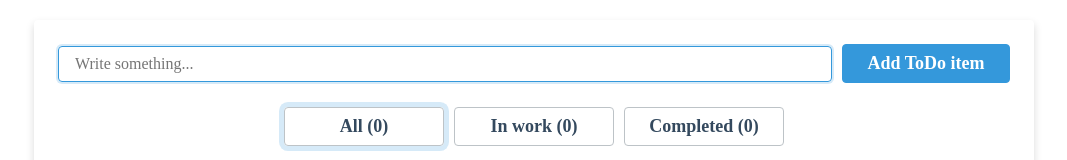
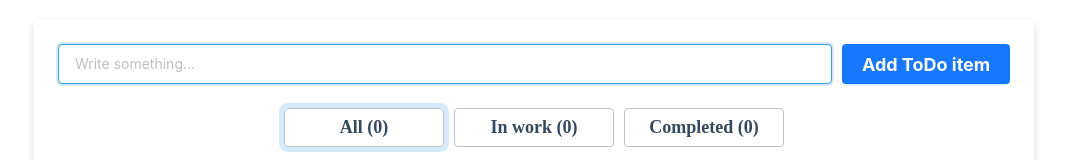
Before and after one commit to greenworker548/CRM-System, a React (Vite) app: page / in a window 1280 px wide. Shown: the top 160 px of the page, without its empty margins (106-1173 px from the left). Built offline with nearby package versions, Linux system fonts and the light colour scheme; no server answers.

Commit message:
add antd for TodoForm

```diff
--- a/package.json
+++ b/package.json
@@ -10,6 +10,7 @@
     "preview": "vite preview"
   },
   "dependencies": {
+    "antd": "^5.26.3",
     "axios": "^1.10.0",
     "react": "^19.0.0",
     "react-dom": "^19.0.0"
--- a/src/App.tsx
+++ b/src/App.tsx
@@ -1,4 +1,5 @@
 import TodoListPage from "./pages/TodoListPage"
+import { Button } from "antd"
 
 function App() {
   return (
--- a/src/components/TodoForm/TodoForm.scss
+++ b/src/components/TodoForm/TodoForm.scss
@@ -21,8 +21,9 @@
 
     }
 
-    button {
+    .button {
         width: 200px;
+        height: 40px;
         font-size: 18px;
     }
 }
--- a/src/components/TodoForm/TodoForm.tsx
+++ b/src/components/TodoForm/TodoForm.tsx
@@ -1,8 +1,9 @@
 import { useState, FormEvent, ChangeEvent } from "react"
-import { Button } from "../Button/Button"
 import { addTodos } from "../../api/todos"
 import { validateTodoTitle } from "../../utils/validation"
-import { Modal } from "../Modal/Modal"
+
+import { Button, Input, Form, Modal } from "antd"
+
 import "./TodoForm.scss"
 
 interface TodoFormProps {
@@ -14,9 +15,8 @@ export const TodoForm = ({ fetchTodos }: TodoFormProps) => {
   const [error, setError] = useState<string | null>(null)
 
   const handleSubmitForm = async (event: FormEvent<HTMLFormElement>) => {
-    event.preventDefault()
+    const validation = validateTodoTitle(title)
 
-    const validation = validateTodoTitle(title)
     if (!validation.isValid && validation.message) {
       setError(validation.message)
       return
@@ -41,8 +41,8 @@ export const TodoForm = ({ fetchTodos }: TodoFormProps) => {
 
   return (
     <>
-      <form className="todo-form" onSubmit={handleSubmitForm}>
-        <input
+      <Form className="todo-form" onFinish={handleSubmitForm}>
+        <Input
           type="text"
           className="input"
           value={title}
@@ -51,18 +51,28 @@ export const TodoForm = ({ fetchTodos }: TodoFormProps) => {
           autoFocus
         />
 
-        <Button type="submit" variant="primary">
+        <Button type="primary" htmlType="submit" className="button">
           Add ToDo item
         </Button>
-      </form>
+      </Form>
 
-      <Modal isOpen={!!error}>
+      <Modal
+        open={!!error}
+        onCancel={closeErrorModal}
+        footer={[
+          <Button
+            type="primary"
+            key="ok"
+            onClick={closeErrorModal}
+          >
+            OK
+          </Button>
+        ]}
+        centered
+      >
         <div className="error__content">
           <h3>ERROR!</h3>
           <p>{error}</p>
-          <Button type="button" onHandler={closeErrorModal} variant="secondary">
-            Ok
-          </Button>
         </div>
       </Modal>
     </>
--- a/src/components/TodoItem/TodoItem.scss
+++ b/src/components/TodoItem/TodoItem.scss
@@ -52,19 +52,19 @@
   }
 }
 
-.error__content {
-  text-align: center;
-  padding: 16px;
+// .error__content {
+//   text-align: center;
+//   padding: 16px;
 
-  h3 {
-    margin-bottom: 16px;
-    color: #e74c3c;
-    font-size: 25px;
-    font-weight: 600;
-  }
+//   h3 {
+//     margin-bottom: 16px;
+//     color: #e74c3c;
+//     font-size: 25px;
+//     font-weight: 600;
+//   }
 
-  p {
-    margin-bottom: 24px;
-    font-size: 20px;
-  }
-}
+//   p {
+//     margin-bottom: 24px;
+//     font-size: 20px;
+//   }
+// }
```
Also changed, not shown: 1 other file (tests, documents, lock files or other folders).
